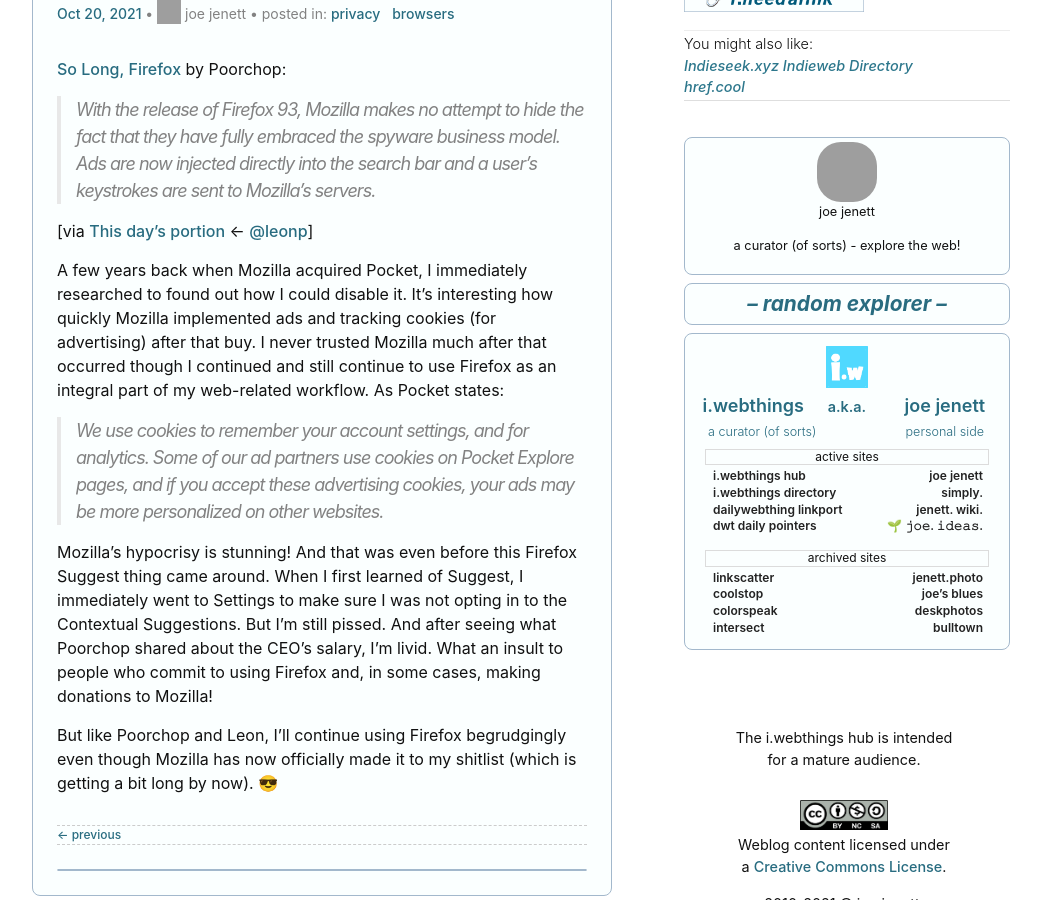
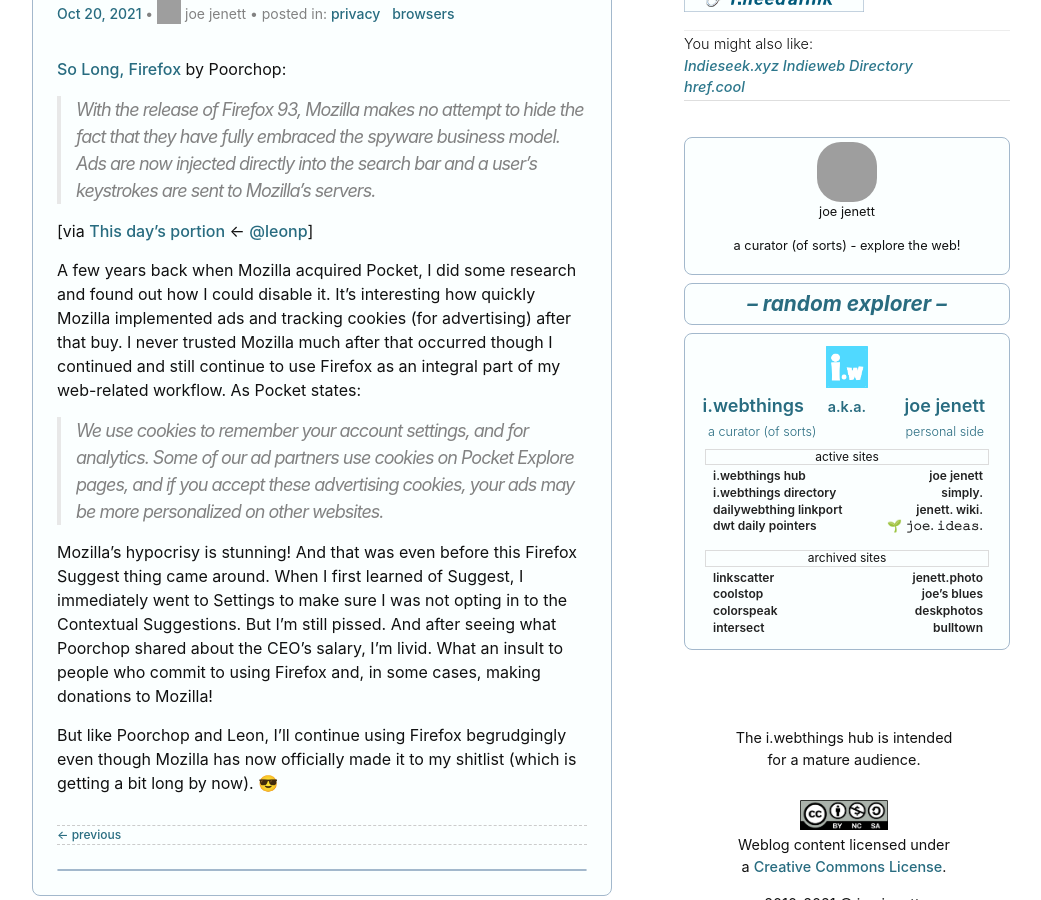
Before and after one commit to joejenett/i.webthings, a Jekyll site: the page built from _posts/2021-10-20-so-long-firefox.md, in a window 1280 px wide and 900 px high, scrolled down 343 px. Shown: the whole window, without its empty margins (108-1149 px from the left). Built offline with Jekyll 4.4.1, drawn with Linux system fonts in a browser that asks for light colours; comment, search, counter and statistics services are not loaded; grey boxes are pictures that could not be loaded.

Commit message:
Update 2021-10-20-so-long-firefox.md

```diff
--- a/_posts/2021-10-20-so-long-firefox.md
+++ b/_posts/2021-10-20-so-long-firefox.md
@@ -12,7 +12,7 @@ slug: so-long-firefox
 <p><a title="Unseen Sounds: So Long, Firefox" href="https://www.unseensounds.com/weblog/posts/2021/2021-10-14-goodbye-firefox.html">So Long, Firefox</a> by Poorchop:</p>
 <blockquote><p>With the release of Firefox 93, Mozilla makes no attempt to hide the fact that they have fully embraced the spyware business model. Ads are now injected directly into the search bar and a user’s keystrokes are sent to Mozilla’s servers.</p></blockquote>
 <p>[via <a title="So Long, Firefox – This day’s portion" href="https://www.thisdaysportion.com/links/so-long-firefox">This day’s portion</a> &larr; <a title="Leon Paternoster at micro.blog" href="https://micro.blog/leonp">@leonp</a>]</p>
-<p>A few years back when Mozilla acquired Pocket, I immediately researched to found out how I could disable it. It’s interesting how quickly Mozilla implemented ads and tracking cookies (for advertising) after that buy. I never trusted Mozilla much after that occurred though I continued and still continue to use Firefox as an integral part of my web-related workflow. As Pocket states:</p>
+<p>A few years back when Mozilla acquired Pocket, I did some research and found out how I could disable it. It’s interesting how quickly Mozilla implemented ads and tracking cookies (for advertising) after that buy. I never trusted Mozilla much after that occurred though I continued and still continue to use Firefox as an integral part of my web-related workflow. As Pocket states:</p>
 <blockquote><p>
 We use cookies to remember your account settings, and for analytics. Some of our ad partners use cookies on Pocket Explore pages, and if you accept these advertising cookies, your ads may be more personalized on other websites.
 </p></blockquote>
```
